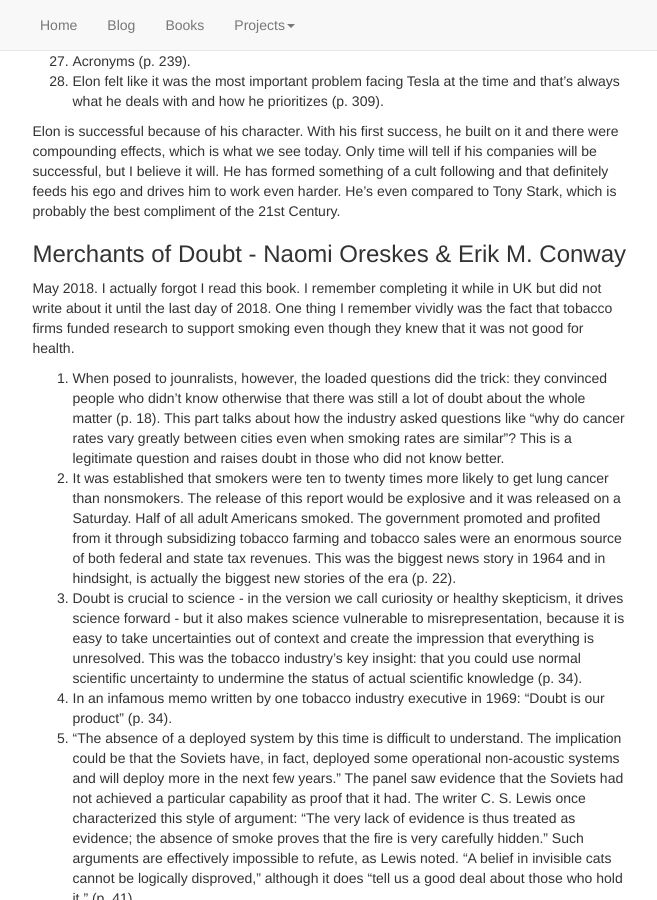
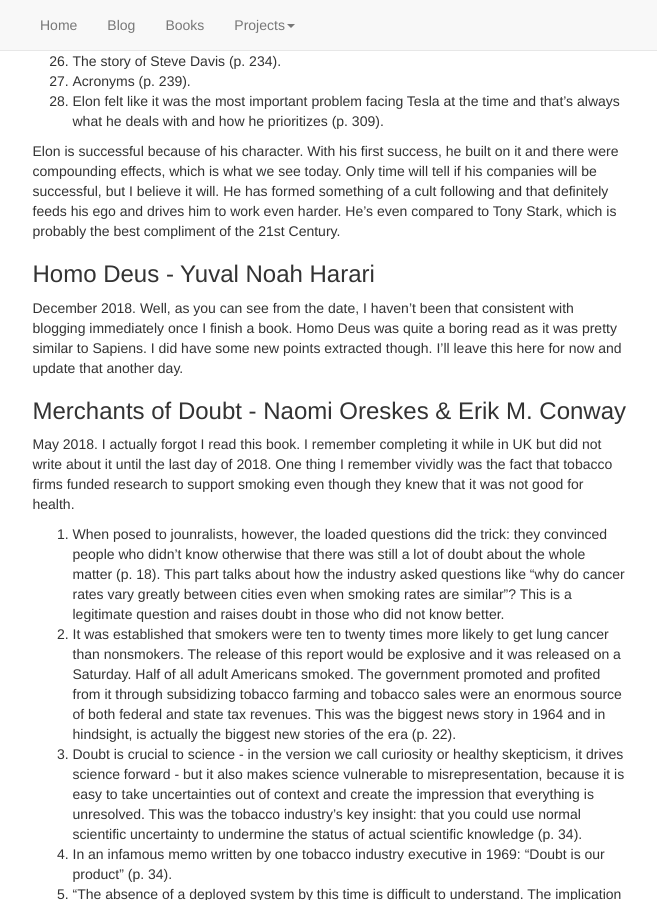
Before and after one commit to sspeng/jkschin.github.io, a Jekyll site: the page built from _posts/2018-01-01-2018-books.md, in a window 1280 px wide and 900 px high, scrolled down 2331 px. Shown: the whole window, without its empty margins (310-967 px from the left). Built offline with Jekyll 4.4.1, drawn with Linux system fonts in a browser that asks for light colours; nearby versions of some CDN libraries; some of the changed text lies outside the part shown.

Commit message:
Homo Deus

```diff
--- a/_posts/2018-01-01-2018-books.md
+++ b/_posts/2018-01-01-2018-books.md
@@ -133,6 +133,12 @@
 formed something of a cult following and that definitely feeds his ego and
 drives him to work even harder. He's even compared to Tony Stark, which is
 probably the best compliment of the 21st Century.
+
+### Homo Deus - Yuval Noah Harari
+December 2018. Well, as you can see from the date, I haven't been that
+consistent with blogging immediately once I finish a book. Homo Deus was quite a
+boring read as it was pretty similar to Sapiens. I did have some new points
+extracted though. I'll leave this here for now and update that another day.
 
 ### Merchants of Doubt - Naomi Oreskes & Erik M. Conway
 May 2018. I actually forgot I read this book. I remember completing it while in
```
